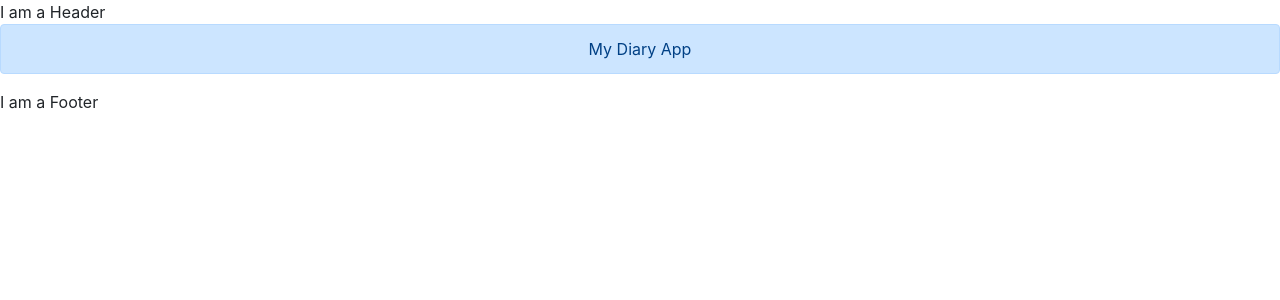
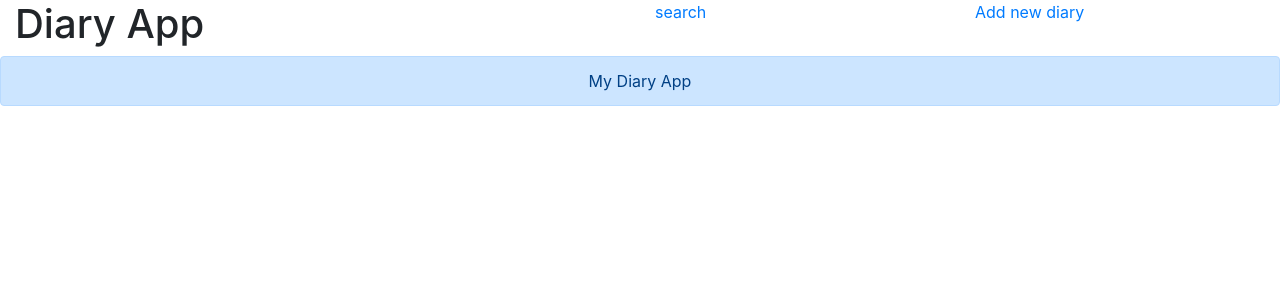
Before and after one commit to roy989898/vue_diary_app, a Vue app: page / in a window 1280 px wide. Shown: the top 300 px of the page. Built offline with nearby package versions, Linux system fonts and the light colour scheme.

Commit message:
add the button to the header

```diff
--- a/src/App.vue
+++ b/src/App.vue
@@ -18,8 +18,8 @@
         name: 'app',
         components: {
             // HelloWorld,
-            'app-header': AppHeader,
-            'app-footer': AppFooter,
+            AppHeader,
+            AppFooter,
         }
     }
 </script>
--- a/src/components/BasicComponent/Footer.vue
+++ b/src/components/BasicComponent/Footer.vue
@@ -1,5 +1,5 @@
 <template>
-    <div>I am a Footer</div>
+    <div></div>
 
 </template>
 
--- a/src/components/BasicComponent/Header.vue
+++ b/src/components/BasicComponent/Header.vue
@@ -1,5 +1,14 @@
 <template>
-    <div>I am a Header</div>
+    <div class="container-fluid">
+
+        <div class="row">
+            <h1 class="col-sm-6 ">Diary App</h1> <a href="#" class="col-sm-3 ">search</a> <a href="#" class="col-sm-3">Add
+            new diary</a>
+        </div>
+
+
+    </div>
+
 
 </template>
 
```
